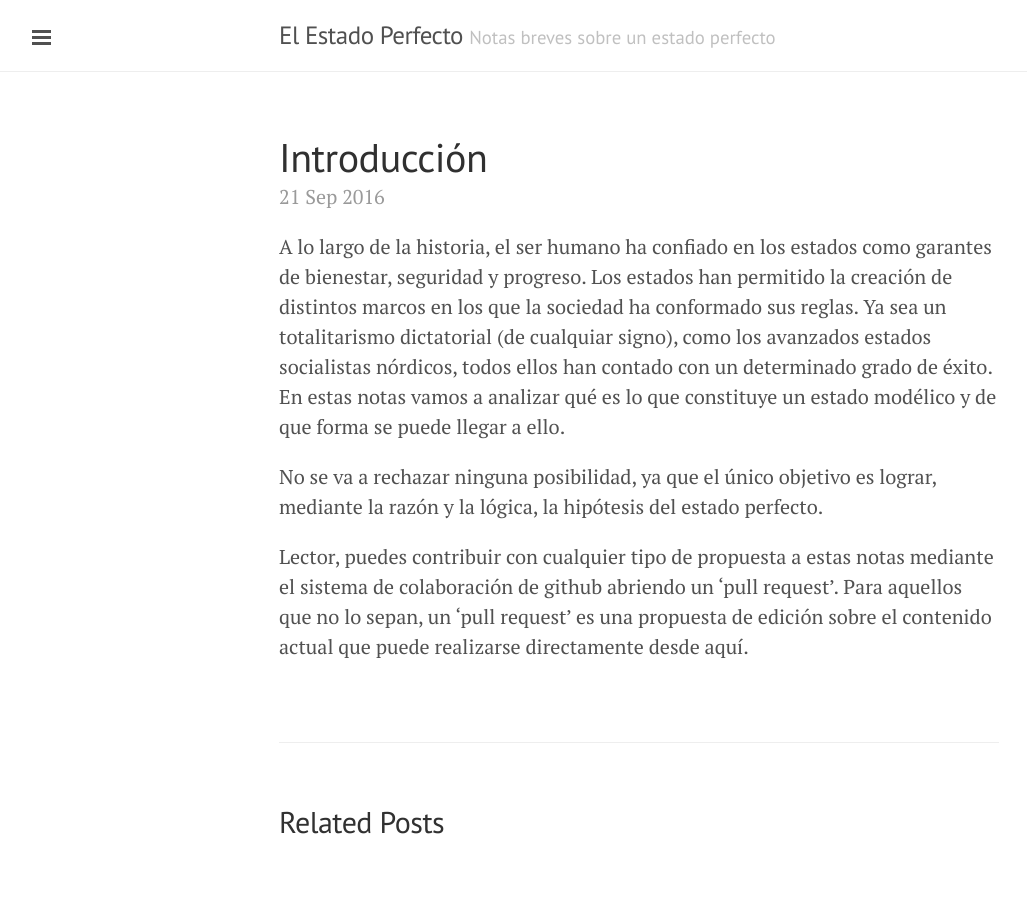
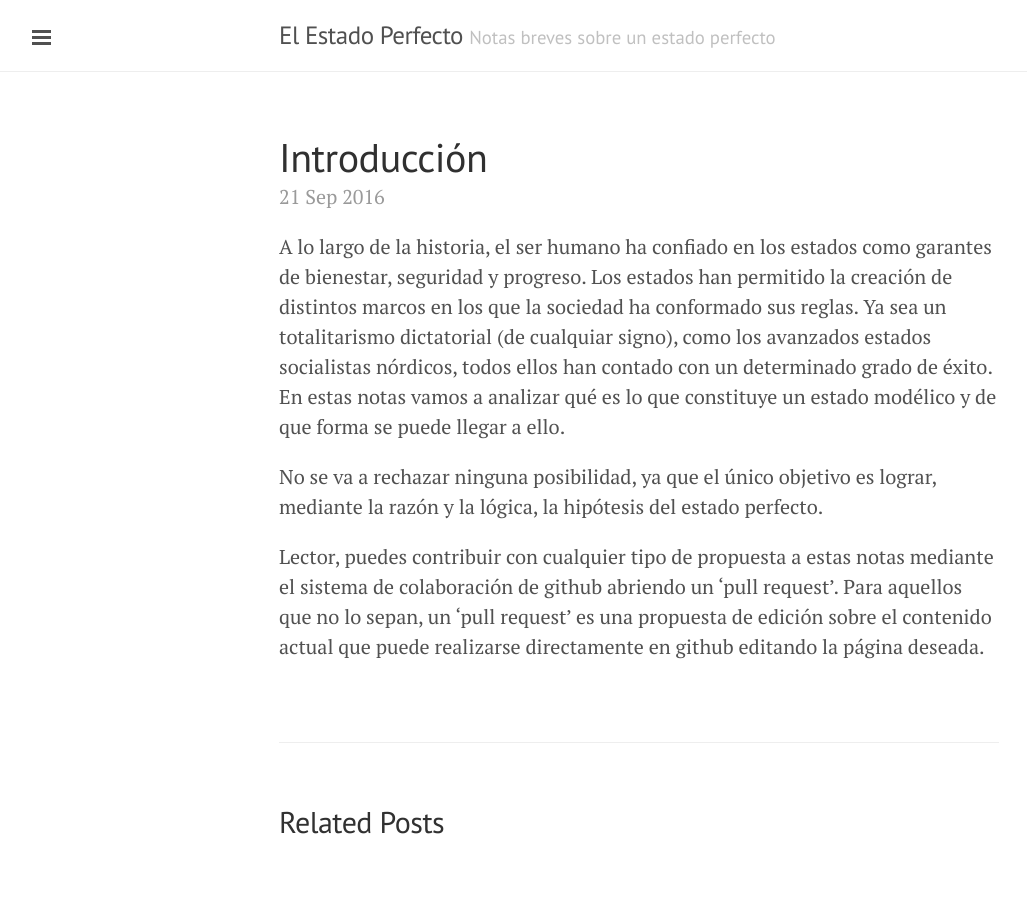
Before and after one commit to estadoperfecto/estadoperfecto.github.io, a Jekyll site: the page built from _posts/2016-09-21-introducci-n.markdown, in a window 1280 px wide. Shown: the whole page, without its empty margins (1-1028 px from the left). Built offline with Jekyll 4.4.1, drawn with Linux system fonts in a browser that asks for light colours.

Commit message:
Update introduccion

```diff
--- a/_posts/2016-09-21-introducci-n.markdown
+++ b/_posts/2016-09-21-introducci-n.markdown
@@ -8,4 +8,4 @@ En estas notas vamos a analizar qué es lo que constituye un estado modélico y
 
 No se va a rechazar ninguna posibilidad, ya que el único objetivo es lograr, mediante la razón y la lógica, la hipótesis del estado perfecto.
 
-Lector, puedes contribuir con cualquier tipo de propuesta a estas notas mediante el sistema de colaboración de github abriendo un 'pull request'. Para aquellos que no lo sepan, un 'pull request' es una propuesta de edición sobre el contenido actual que puede realizarse directamente desde aquí.
+Lector, puedes contribuir con cualquier tipo de propuesta a estas notas mediante el sistema de colaboración de github abriendo un 'pull request'. Para aquellos que no lo sepan, un 'pull request' es una propuesta de edición sobre el contenido actual que puede realizarse directamente en github editando la página deseada.
```
